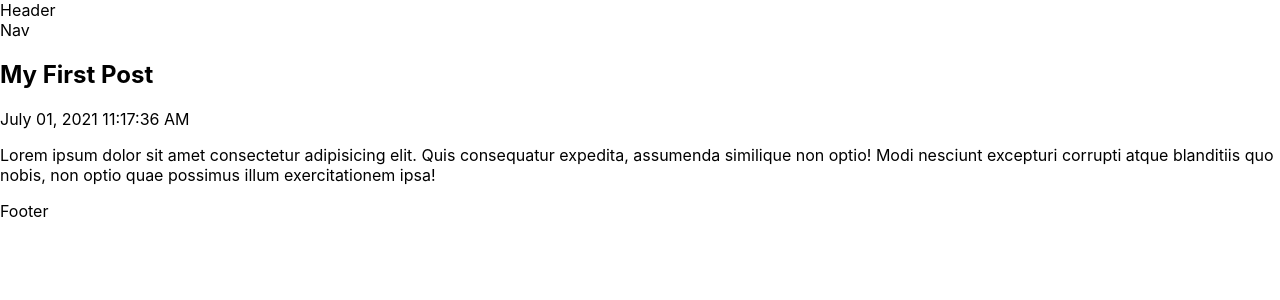
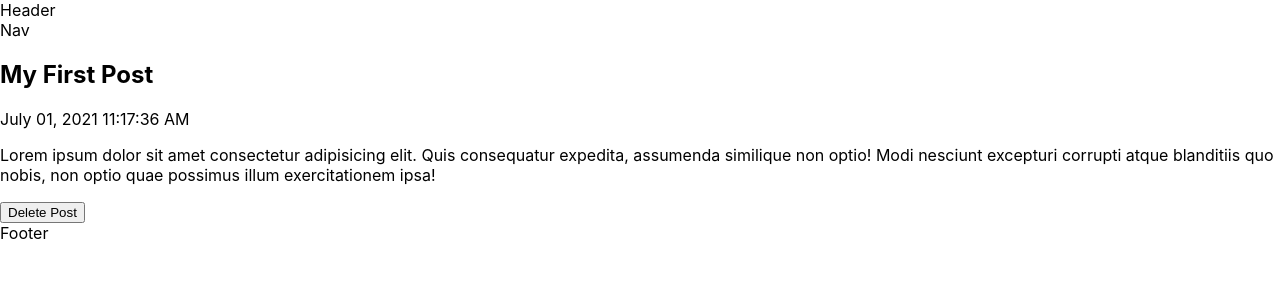
Before and after one commit to xaviermvives/react_deploy_gh, a React (Create React App) app: page /post/1 in a window 1280 px wide. Shown: the top 300 px of the page. Built offline with nearby package versions, Linux system fonts and the light colour scheme.

Commit message:
Delete post

```diff
--- a/src/App.js
+++ b/src/App.js
@@ -10,7 +10,7 @@ import PostPage from "./pages/PostPage";
 import About from "./pages/About";
 import Missing from "./pages/Missing";
 
-import { Switch, Route } from "react-router-dom";
+import { Switch, Route, useHistory } from "react-router-dom";
 
 function App() {
   const [posts, setPosts] = useState([
@@ -39,6 +39,15 @@ function App() {
       body: "Lorem ipsum dolor sit amet consectetur adipisicing elit. Quis consequatur expedita, assumenda similique non optio! Modi nesciunt excepturi corrupti atque blanditiis quo nobis, non optio quae possimus illum exercitationem ipsa!",
     },
   ]);
+  const history = useHistory();
+
+  const handleDelete = (id) => {
+    const newPostList = posts.filter((post) => {
+      return post.id !== id;
+    });
+    setPosts(newPostList);
+    history.push("/");
+  };
 
   return (
     <div className="App">
@@ -55,7 +64,7 @@ function App() {
           <EditPost />
         </Route>
         <Route path="/post/:id">
-          <PostPage posts={posts} />
+          <PostPage posts={posts} handleDelete={handleDelete} />
         </Route>
         <Route exact path="/about">
           <About />
--- a/src/pages/PostPage.js
+++ b/src/pages/PostPage.js
@@ -1,7 +1,7 @@
 import React from "react";
 import { useParams, Link } from "react-router-dom";
 
-const PostPage = ({ posts }) => {
+const PostPage = ({ posts, handleDelete }) => {
   const { id } = useParams();
   const post = posts.find((post) => post.id.toString() === id);
 
@@ -13,6 +13,7 @@ const PostPage = ({ posts }) => {
             <h2>{post.title}</h2>
             <p>{post.datetime}</p>
             <p>{post.body}</p>
+            <button onClick={() => handleDelete(post.id)}>Delete Post</button>
           </>
         )}
         {!post && (
```
